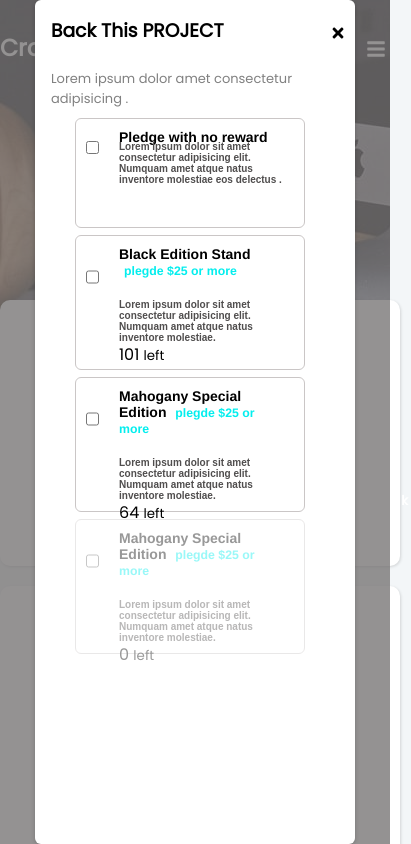
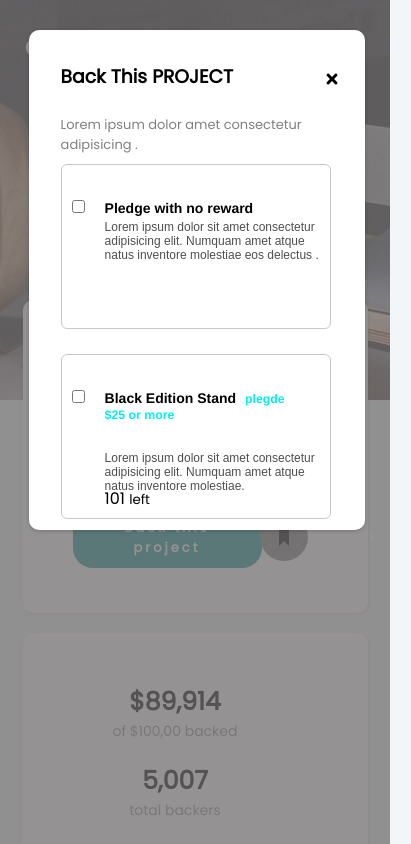
Before and after one commit to matthew-ladipo/crowdfunding-product-page, a React (Vite) app: page / in a window 390 px wide. Both pictures are taken after a click on the element "Back this project". Shown: the top 844 px of the page, 411 px wide, since content can reach past the window. Built offline with nearby package versions, Linux system fonts and the light colour scheme; a web font is replaced by a local one.

Commit message:
media query styles

```diff
--- a/src/component/About/About.jsx
+++ b/src/component/About/About.jsx
@@ -3,7 +3,7 @@ import style from "./About.module.css";
 import BackDropTwo from "../../layouts/BackDropTwo";
 import SetReward from "../../layouts/PopUps/setReward/SetReward";
 import Button from "../button/button";
-import { DisabledByDefault } from "@mui/icons-material";
+
 
 const About = ({ text, bg }) => {
   const stats = [
--- a/src/component/About/About.module.css
+++ b/src/component/About/About.module.css
@@ -48,10 +48,15 @@
 }
 @media screen and (max-width: 760px) {
   .contain {
-    width: 400px;
+    width: 500px;
   }
   .heads,
   .tail {
     display: grid;
   }
 }
+@media screen and (max-width: 530px){
+  .contain{
+    width: 345px;
+  }
+}
--- a/src/component/bookmark/bookmark.jsx
+++ b/src/component/bookmark/bookmark.jsx
@@ -17,8 +17,7 @@ const Bookmark = ({ svgBook }) => {
   }
 
   const [Book, setBookmark] = useState("Bookmark");
-
-  return (
+ return(
     <>
       <div className={styles.bookmark}>
         <section className={styles.section}>
--- a/src/component/bookmark/bookmark.module.css
+++ b/src/component/bookmark/bookmark.module.css
@@ -61,7 +61,7 @@ h2 {
 }
 @media screen and (max-width: 760px) {
   .bookmark {
-    width: 400px;
+    width: 500px;
   }
   .Book {
     display: none;
@@ -71,3 +71,8 @@ h2 {
     margin: -24px -34px;
   }
 }
+@media screen and (max-width: 530px){
+  .bookmark {
+    width: 345px;
+  }
+}
--- a/src/component/button/button.jsx
+++ b/src/component/button/button.jsx
@@ -4,6 +4,7 @@ import styles from "./button.module.css";
 
 const Button = ({ text, bg, svgBook }) => {
   const [colorSwitch, setColorSwitch] = useState(false);
+
   function switchPlans() {
     setColorSwitch(true);
   }
@@ -16,7 +17,6 @@ const Button = ({ text, bg, svgBook }) => {
             <svg width="56" height="56" xmlns="http://www.w3.org/2000/svg" className={styles.book}>
               <g fill="none" fill-rule="evenodd">
                 <circle
-
                  style={{ fill: colorSwitch ===  true ? ' #04ac9e' : 'gray'  }}
                 cx="28" cy="28" r="24" />
                 <path fill="black" d="M23 19v18l5-5.058L33 37V19z" />
--- a/src/component/button/button.module.css
+++ b/src/component/button/button.module.css
@@ -28,7 +28,7 @@
 svg {
   color: rgb(4, 117, 117);
   position: absolute;
-  margin: -17px -55px;
+  margin: -19px -55px;
 }
 
 @media screen and (max-width: 760px) {
--- a/src/component/stats/stats.module.css
+++ b/src/component/stats/stats.module.css
@@ -54,7 +54,7 @@
 }
 @media screen and (max-width: 760px) {
   .section {
-    width: 400px;
+    width: 500px;
   }
   .list {
     display: grid;
@@ -69,3 +69,8 @@
     border-right: none;
   }
 }
+@media screen and (max-width: 530px){
+  .section {
+    width: 345px;
+  }
+}
--- a/src/layouts/PopUps/backproject/BackProject.jsx
+++ b/src/layouts/PopUps/backproject/BackProject.jsx
@@ -53,9 +53,11 @@ const BackProject = (props) => {
           Lorem ipsum dolor amet consectetur adipisicing .
         </p>
         {radio.map((stat, index) => (
-          <li className={style.lis}>
+          <div>
+            <label className={style.lis}>
               <input type="checkbox" />
               <div className={style.contents}>
+                <br />
                 <div className={style.heads}>
                   <p className={style.head}>
                     {stat.headLeft} <span>{stat.price}</span>
@@ -66,7 +68,8 @@ const BackProject = (props) => {
                 </div>
                 <h6 className={style.paragraph}>{stat.paragraph}</h6>
               </div>
-          </li>
+            </label>
+          </div>
         ))}
       </ul>
     </div>
--- a/src/layouts/PopUps/backproject/BackProject.module.css
+++ b/src/layouts/PopUps/backproject/BackProject.module.css
@@ -14,8 +14,9 @@
   background-color: #fff;
   padding: 2rem;
   width: 30rem;
+  position: fixed;
   z-index: 11;
-  position: fixed;
+
   top: 30px;
   left: calc(50% - 15rem);
 }
@@ -28,6 +29,10 @@
   border: 1px solid rgb(202, 198, 198);
   list-style: none;
   margin-bottom: 20px;
+}
+.lis input{
+  font-size: 20px;
+
 }
 .lis:nth-child(6) {
   opacity: 0.4;
@@ -81,19 +86,21 @@ section {
 
 @media screen and (max-width: 760px) {
   .final {
-    width: 20rem;
-    height: 100%;
-    top: 0;
-    padding: 1rem;
+    width: 21rem;
+    height: 500px;
+    border-radius: 10px;
+    overflow: scroll;
     justify-content: center;
     align-items: center;
-    left: calc(50% - 10rem);
+    position: fixed;
+    left: calc(50% - 10.4rem);
   }
   .lis {
-    margin-left: 1.5rem;
-    margin-bottom: 7px;
-    width: 230px;
-    height: 135px;
+    /* margin-left: 0.2rem; */
+    margin-bottom: 25px;
+    width: 270px;
+    height: 165px;
+    top: 0;
   }
   .lis:nth-child(3) {
     height: 110px;
@@ -104,13 +111,19 @@ section {
   }
   .heads {
     display: grid;
+    margin-bottom: 15px;
   }
   .heads div {
     top: 4rem;
     position: relative;
   }
+  input{
+    margin-bottom: 90px;
+  }
   .contents .paragraph {
-    bottom: 9px;
+    bottom: 11px;
+    font-weight: 540;
     position: relative;
+    font-size: 12px;
   }
 }
--- a/src/layouts/PopUps/setReward/SetReward.module.css
+++ b/src/layouts/PopUps/setReward/SetReward.module.css
@@ -15,8 +15,8 @@
 }
 .reward p {
   font-family: Georgia, "Times New Roman", Times, serif;
-  font-size: 11px;
-  font-weight: 600;
+  font-size: 13px;
+  font-weight: 500;
   color: rgb(117, 117, 115);
 }
 button {
--- a/src/navigation/navigation.css
+++ b/src/navigation/navigation.css
@@ -46,7 +46,7 @@
   }
 
   .nav {
-    width: 400px;
+    width: 530px;
   }
 
   .icons {
@@ -58,6 +58,7 @@
   }
 
   .ulmedia {
+
     display: grid;
     list-style-type: none;
     color: black;
@@ -68,8 +69,8 @@
   .liss {
     position: relative;
     top: 120px;
-    left: -2px;
-    width: 400px;
+    left: 50px;
+    width: 420px;
     height: 65px;
     border-radius: 10px;
     padding: 18px 20px;
@@ -77,3 +78,12 @@
     background-color: white;
   }
 }
+@media screen and (max-width: 530px){
+  .liss{
+ width: 345px;
+ left: -5px;
+  }
+  .nav{
+    width: 340px;
+  }
+}
```
Lines whose indentation alone changed are shown as unchanged.
